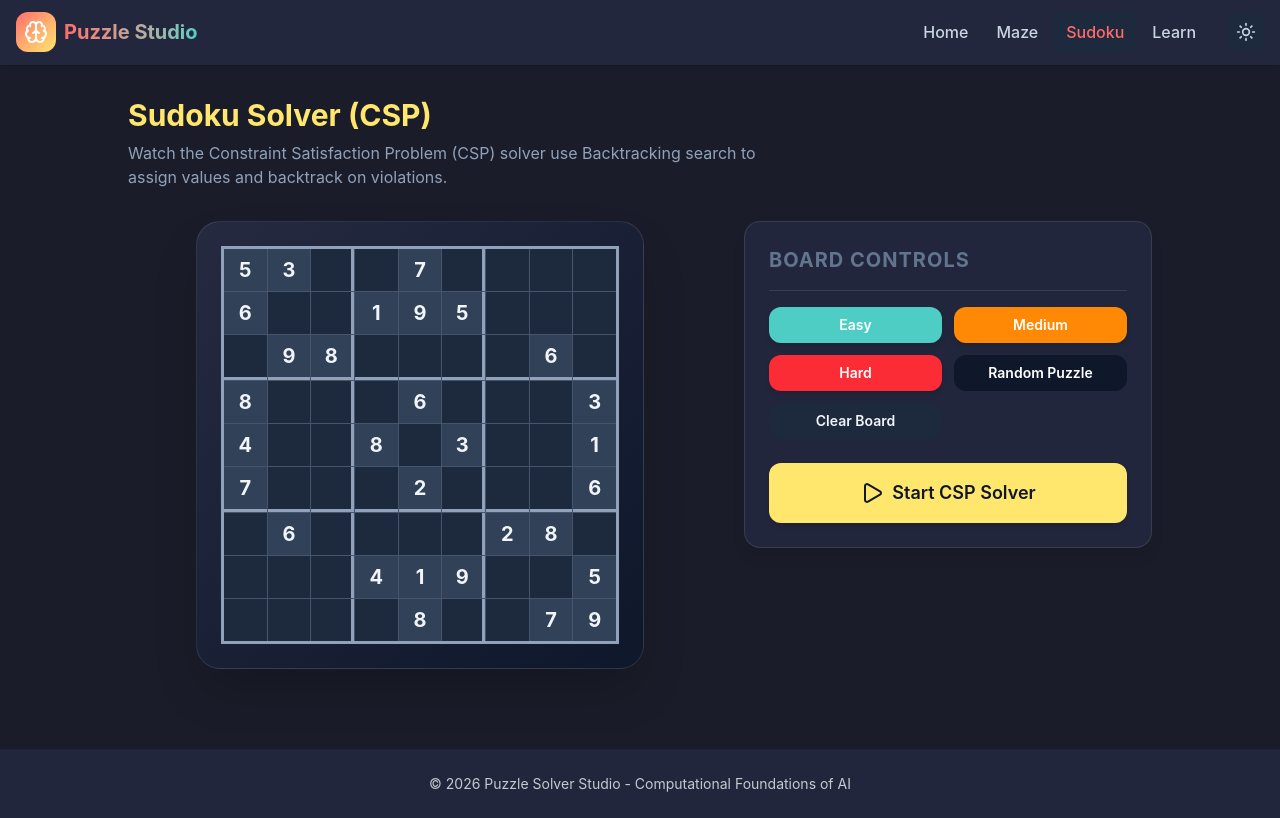
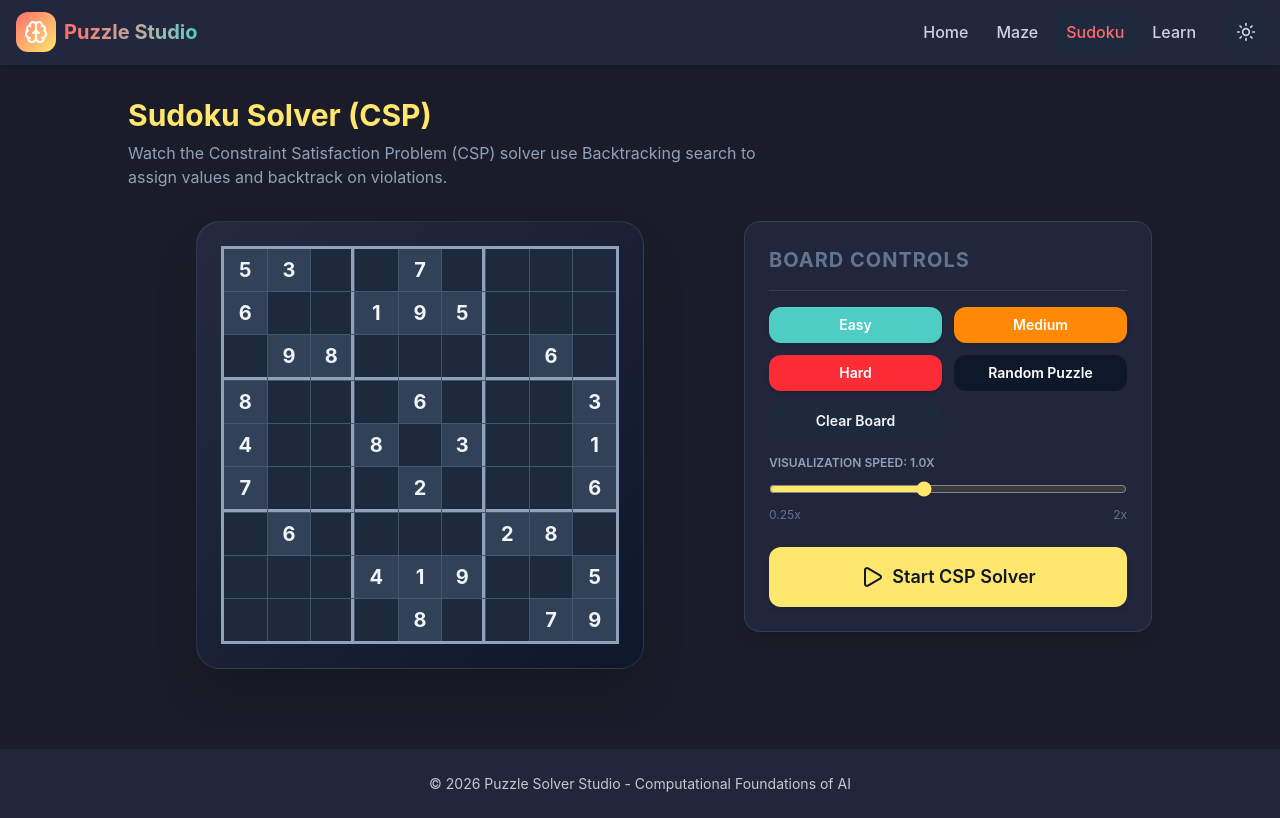
Before and after one commit to vadlavishal-85/Puzzle-Solving, a React app in the folder frontend/: page /sudoku in a window 1280 px wide. Built offline with nearby package versions, Linux system fonts and the light colour scheme; the HTML template or start-up script is replaced by a standard one.

Commit message:
implemented speed visualization for suduko

```diff
--- a/frontend/src/pages/SudokuSolver.jsx
+++ b/frontend/src/pages/SudokuSolver.jsx
@@ -102,6 +102,7 @@ function SudokuSolver() {
   const [stats, setStats] = useState(null);
   const [errorMsg, setErrorMsg] = useState("");
   const [isSolved, setIsSolved] = useState(false);
+  const [speed, setSpeed] = useState(1);
 
   const handleCellChange = (r, c, value) => {
     if (isSolving) return;
@@ -158,7 +159,7 @@ function SudokuSolver() {
       }
 
       let i = 0;
-      const animationSpeed = 80;
+      const animationSpeed = Math.max(10, 80 / speed);
 
       const animate = setInterval(() => {
         if (i < result.history.length) {
@@ -279,6 +280,27 @@ function SudokuSolver() {
                 </button>
              </div>
 
+             {/* Speed Slider */}
+             <div className="mb-4">
+               <label className="text-xs font-semibold text-slate-600 dark:text-slate-400 uppercase block mb-2">
+                 Visualization Speed: {speed.toFixed(1)}x
+               </label>
+               <input
+                 type="range"
+                 min="0.25"
+                 max="2"
+                 step="0.25"
+                 value={speed}
+                 onChange={(e) => setSpeed(parseFloat(e.target.value))}
+                 disabled={isSolving}
+                 className="w-full cursor-pointer accent-accent"
+               />
+               <div className="flex justify-between text-xs text-slate-500 mt-1">
+                 <span>0.25x</span>
+                 <span>2x</span>
+               </div>
+             </div>
+
              <button
               onClick={handleSolve}
               disabled={isSolving}
```
